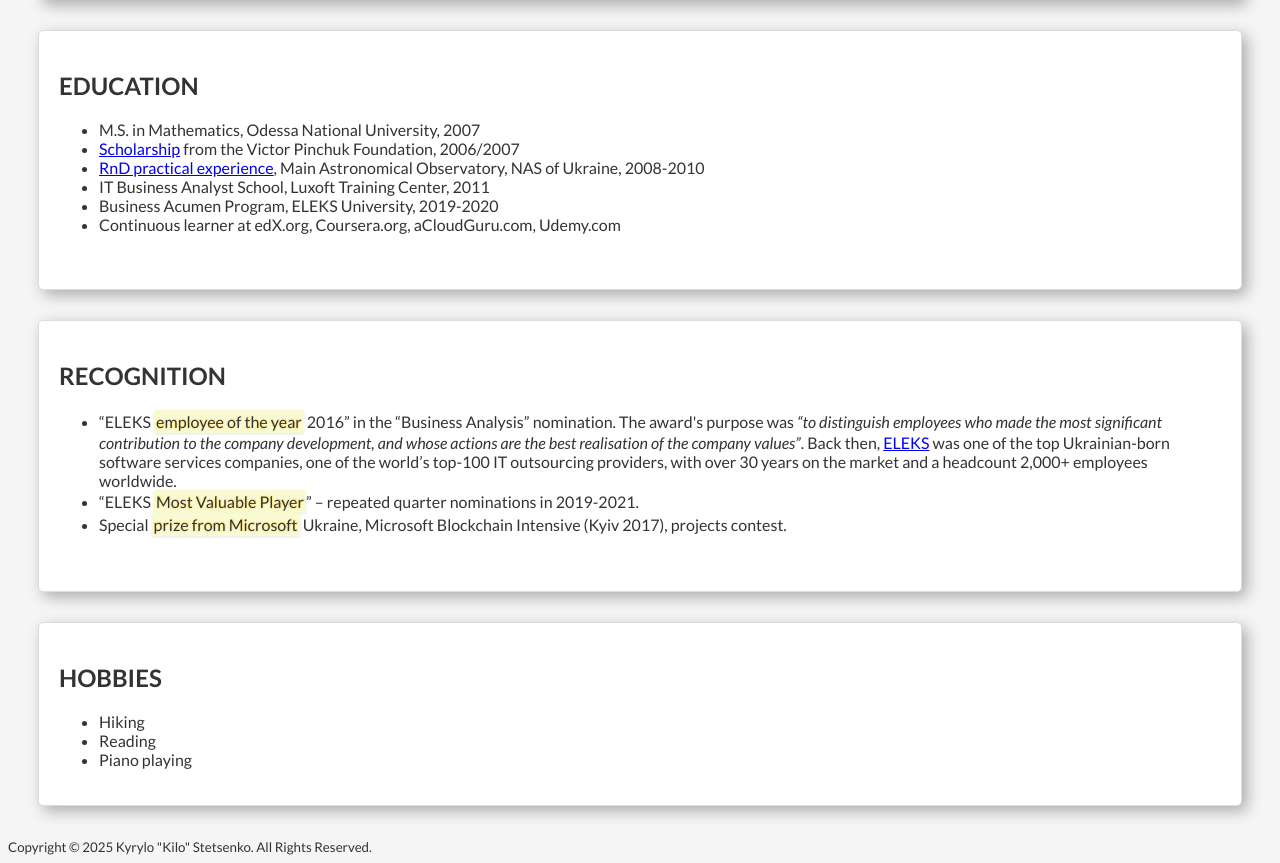
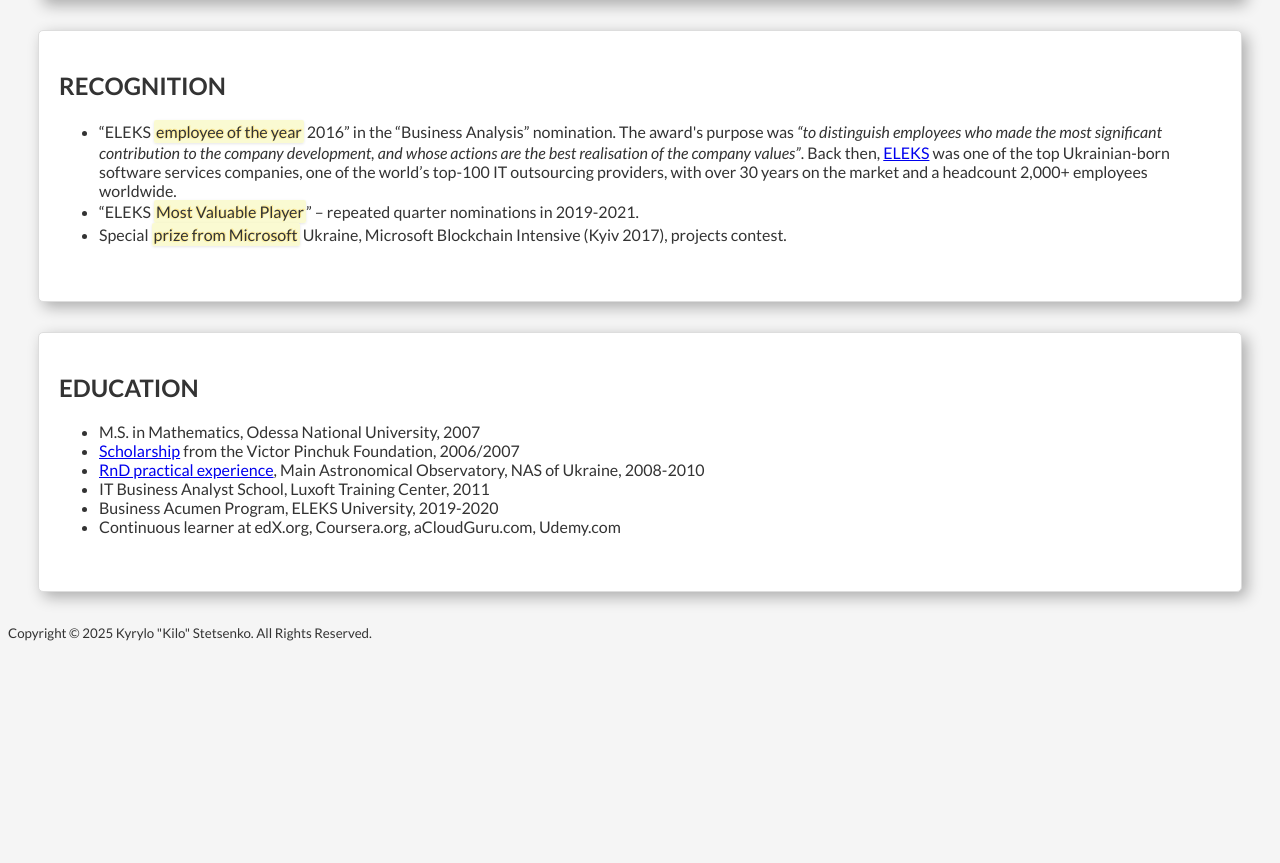
Before and after one commit to KyryloStetsenko/CV, a plain HTML site: page index.html in a window 1280 px wide. Shown: the part 3646-4509 px from the top of the page. After the commit the page ends 4295 px from the top, so only its background shows below. Drawn offline with Linux system fonts and the light colour scheme.

Commit message:
Update index.html
"HOBBY" section removed.
"RECOGNITION" placed before "EDUCATION".

```diff
--- a/index.html
+++ b/index.html
@@ -199,6 +199,16 @@
   </div>
 
   <div class="card">
+    <h2 id="recognition">RECOGNITION</h2>
+    <ul>
+      <li>“ELEKS <span class="highlighted">employee of the year</span> 2016” in the “Business Analysis” nomination. The award's purpose was <i>“to distinguish employees who made the most significant contribution to the company development, and whose actions are the best realisation of the company values”</i>. Back then, <a href="https://eleks.com">ELEKS</a> was one of the top Ukrainian-born software services companies, one of the world’s top-100 IT outsourcing providers, with over 30 years on the market and a headcount 2,000+ employees worldwide.</li>
+      <li>“ELEKS <span class="highlighted">Most Valuable Player</span>” – repeated quarter nominations in 2019-2021.</li>
+      <li>Special <span class="highlighted">prize from Microsoft</span> Ukraine, Microsoft Blockchain Intensive (Kyiv 2017), projects contest.</li>
+    </ul>
+    <br />
+  </div>
+
+  <div class="card">
     <h2 id="education">EDUCATION</h2>
     <ul>
       <li>M.S. in Mathematics, Odessa National University, 2007</li>
@@ -209,25 +219,6 @@
       <li>Continuous learner at edX.org, Coursera.org, aCloudGuru.com, Udemy.com</li>
     </ul>
     <br />
-  </div>
-
-  <div class="card">
-    <h2 id="recognition">RECOGNITION</h2>
-    <ul>
-      <li>“ELEKS <span class="highlighted">employee of the year</span> 2016” in the “Business Analysis” nomination. The award's purpose was <i>“to distinguish employees who made the most significant contribution to the company development, and whose actions are the best realisation of the company values”</i>. Back then, <a href="https://eleks.com">ELEKS</a> was one of the top Ukrainian-born software services companies, one of the world’s top-100 IT outsourcing providers, with over 30 years on the market and a headcount 2,000+ employees worldwide.</li>
-      <li>“ELEKS <span class="highlighted">Most Valuable Player</span>” – repeated quarter nominations in 2019-2021.</li>
-      <li>Special <span class="highlighted">prize from Microsoft</span> Ukraine, Microsoft Blockchain Intensive (Kyiv 2017), projects contest.</li>
-    </ul>
-    <br />
-  </div>
-
-  <div class="card">
-    <h2 id="hobbies">HOBBIES</h2>
-    <ul>
-      <li>Hiking</li>
-      <li>Reading</li>
-      <li>Piano playing</li>
-    </ul>
   </div>
 
   <footer>
```
